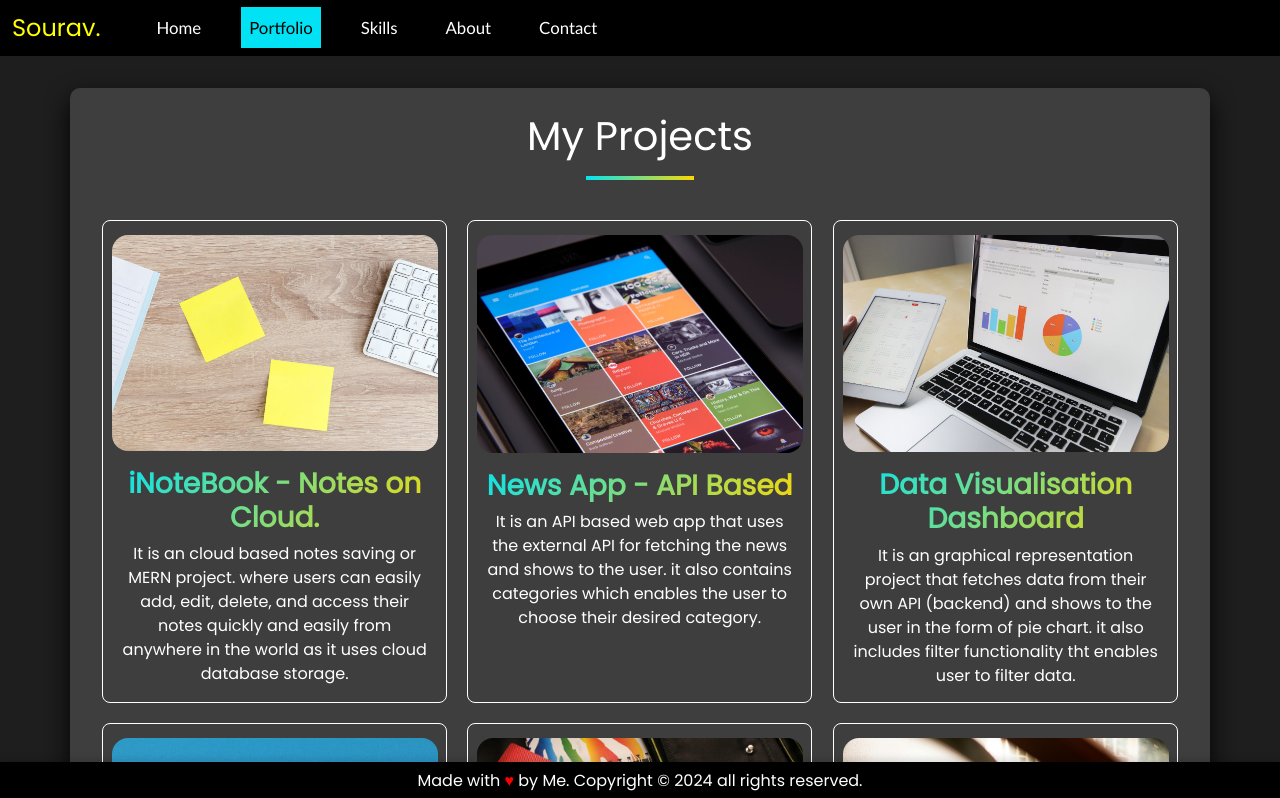
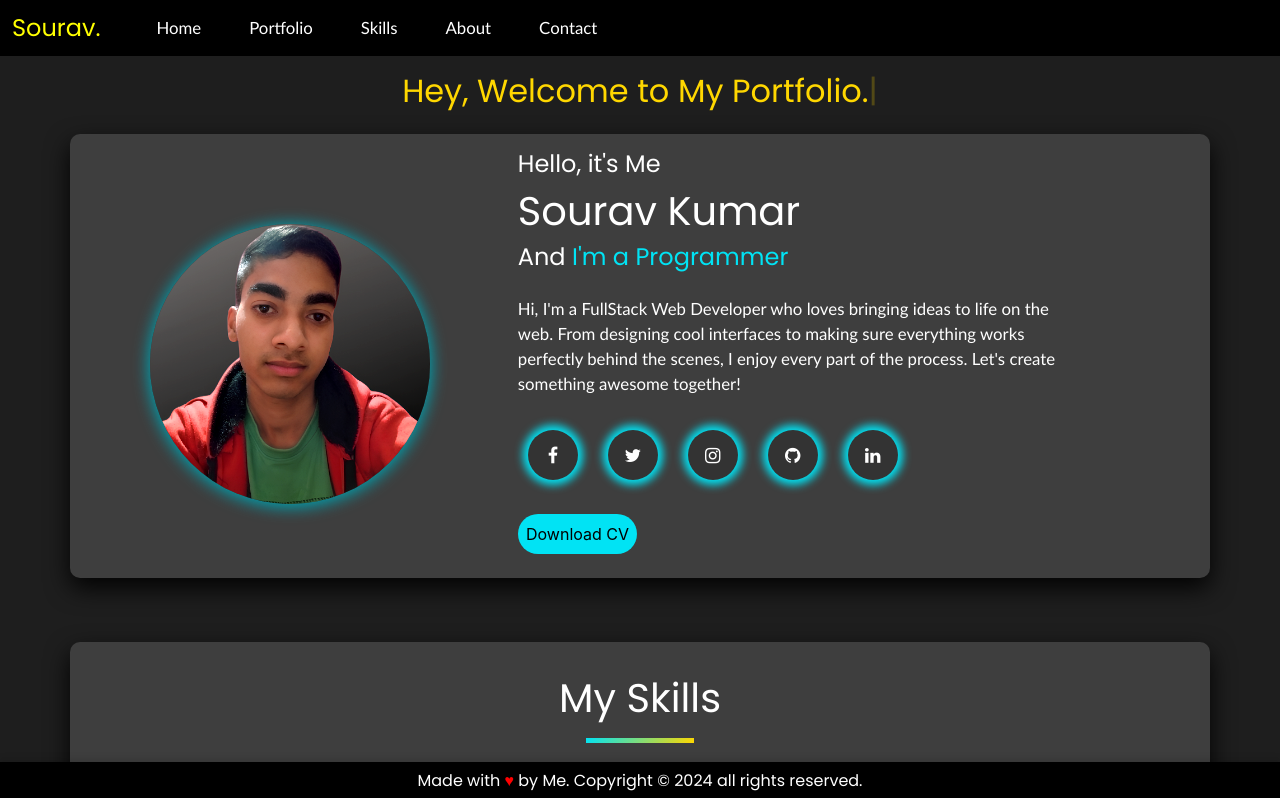
Before and after one commit to iamsouravkumar/portfolio, a React (Create React App) app: page /portfolio in a window 1280 px wide. Shown: the top 798 px of the page. Built offline with nearby package versions, Linux system fonts and the light colour scheme.

Commit message:
portfolio

```diff
--- a/package.json
+++ b/package.json
@@ -1,4 +1,5 @@
 {
+  "homepage": "https://github.com/iamsouravkumar/portfolio",
   "name": "portfolio",
   "version": "0.1.0",
   "private": true,
@@ -19,6 +20,8 @@
     "web-vitals": "^2.1.4"
   },
   "scripts": {
+    "predeploy": "npm run build",
+    "deploy": "gh-pages -d build",
     "start": "react-scripts start",
     "build": "react-scripts build",
     "test": "react-scripts test",
--- a/src/App.js
+++ b/src/App.js
@@ -1,5 +1,6 @@
 import './App.css';
-import { createBrowserRouter, RouterProvider } from "react-router-dom";
+// import { createBrowserRouter, RouterProvider } from "react-router-dom";
+import { BrowserRouter as Router, Routes, Route } from 'react-router-dom';
 import Main from './components/Main';
 import About from './components/About';
 import Footer from './components/Footer';
@@ -12,39 +13,59 @@ import { ToastContainer } from 'react-toastify';
 
 function App() {
 
-  const router = createBrowserRouter([
-    {
-      path: "/",
-      element: <><Navbar/><Main /></>,
-    },
-    {
-      path: "/home",
-      element: <><Navbar/><Main /></>,
-    },
-    {
-      path: "/portfolio",
-      element: <><Navbar/><Portfolio/></>
-    },
-    {
-      path: "/skill",
-      element: <><Navbar/><SkillSummary /></>,
-    },
-    {
-      path: "/about",
-      element: <><Navbar/><About /></>,
-    },
-    {
-      path: "/contact",
-      element: <><Navbar/><Contact /></>,
-    },
-  ]);
+  // const router = createBrowserRouter([
+  //   {
+  //     path: "/",
+  //     element: <><Navbar/><Main /></>,
+  //   },
+  //   {
+  //     path: "/home",
+  //     element: <><Navbar/><Main /></>,
+  //   },
+  //   {
+  //     path: "/portfolio",
+  //     element: <><Navbar/><Portfolio/></>
+  //   },
+  //   {
+  //     path: "/skill",
+  //     element: <><Navbar/><SkillSummary /></>,
+  //   },
+  //   {
+  //     path: "/about",
+  //     element: <><Navbar/><About /></>,
+  //   },
+  //   {
+  //     path: "/contact",
+  //     element: <><Navbar/><Contact /></>,
+  //   },
+  // ]);
 
   return (
     <>
-      <RouterProvider router={router} />
+    <Router basename='/portfolio'>
+      <div>
+        <Navbar/>
+        <Main/>
+        <Portfolio/>
+        <About/>
+        <Contact/>
+      <Routes>
+      <Route path="/portfolio" element={<Main />} />
+        <Route path="/home" element={<Main />} />
+        <Route path="/portfolio" element={<Portfolio />} />
+        <Route path="/skill" element={<SkillSummary />} />
+        <Route path="/about" element={<About />} />
+        <Route path="/contact" element={<Contact />} />
+      </Routes>
       <ToastContainer/>
       <ChatButton/>
       <Footer/>
+      </div>
+    </Router>
+      {/* <RouterProvider router={router} />
+      <ToastContainer/>
+      <ChatButton/>
+      <Footer/> */}
     </>
   );
 }
```
Also changed, not shown: 1 other file (tests, documents, lock files or other folders).
